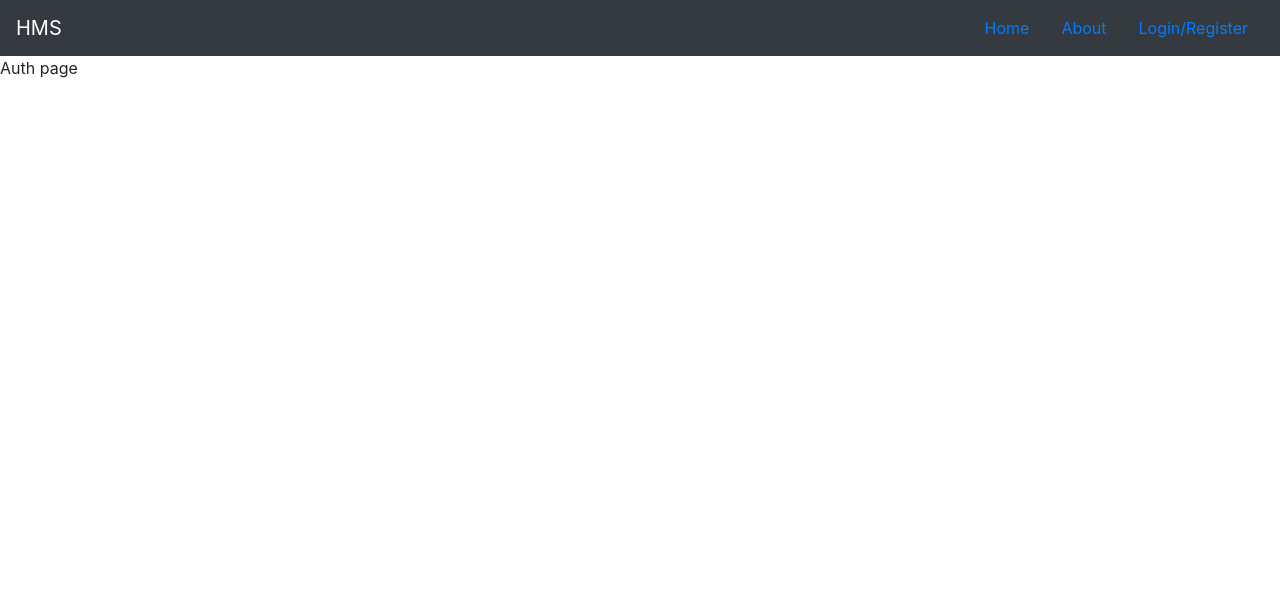
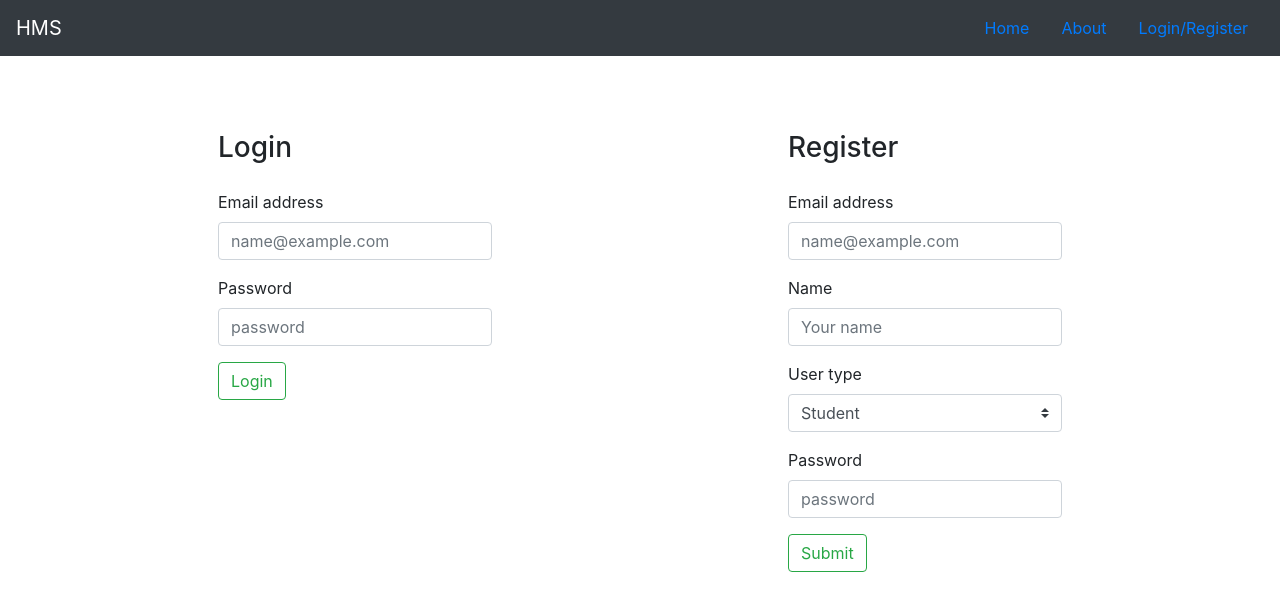
Before and after one commit to NikhilP99/hms, a React (Create React App) app in the folder client/: page /auth in a window 1280 px wide. Shown: the top 610 px of the page. Built offline with nearby package versions, Linux system fonts and the light colour scheme.

Commit message:
added home, about and auth pages

```diff
--- /dev/null
+++ b/client/src/components/Login/Login.js
@@ -0,0 +1,60 @@
+import React,{Component} from 'react'
+import Form from 'react-bootstrap/Form'
+import Button from 'react-bootstrap/Button'
+
+
+class Login extends Component {
+
+    state = {
+        email: "",
+        password: "",
+    }
+
+    onSubmit = () => {
+        let {email, password} = this.state
+
+        if(email.trim()!=="" && password.trim()!==""){
+            let user = {
+                email,
+                password
+            }
+
+            console.log(user)
+        }
+
+    }
+
+    passChange = (e) => {
+        this.setState({password: e.target.value})
+    }
+
+    emailChange = (e) => {
+        this.setState({email: e.target.value})
+    }
+
+
+    render(){
+        return(
+            <div>
+                <h3 style={{marginBottom:"25px"}}>Login</h3>
+
+                <Form>
+                <Form.Group controlId="exampleForm.ControlInput1">
+                    <Form.Label>Email address</Form.Label>
+                    <Form.Control type="email" placeholder="name@example.com" value={this.state.email} onChange={(e)=>{this.emailChange(e)}}/>
+                </Form.Group>
+
+                <Form.Group controlId="exampleForm.ControlInput1">
+                    <Form.Label>Password</Form.Label>
+                    <Form.Control type="password" placeholder="password" value={this.state.password} onChange={(e)=>{this.passChange(e)}} />
+                </Form.Group>
+                </Form>
+
+                <Button variant="outline-success" onClick={this.onSubmit}>Login</Button>
+            </div>
+        )
+    }
+}
+
+
+export default Login
--- /dev/null
+++ b/client/src/components/Register/Register.js
@@ -0,0 +1,80 @@
+import React,{Component} from 'react'
+import Form from 'react-bootstrap/Form'
+import Button from 'react-bootstrap/Button'
+
+class Register extends Component {
+
+    state = {
+        email: "",
+        userType: "Student",
+        password: "",
+        name: ""
+    }
+
+    passChange = (e) => {
+        this.setState({password: e.target.value})
+    }
+
+    emailChange = (e) => {
+        this.setState({email: e.target.value})
+    }
+
+    nameChange = (e) => {
+        this.setState({name: e.target.value})
+    }
+
+    onUserChange = (e) => {
+        this.setState({userType: e.target.value})
+    }
+
+    onSubmit = () => {
+        let {email,name,password,userType} = this.state
+
+        if(email.trim()!=="" && name.trim()!=="" && password.trim()!==""){
+            let user = {
+                email,
+                userType,
+                name,
+                password
+            }
+            console.log(user)
+        }
+    }
+
+    render(){
+        return(
+            <div>
+                <h3 style={{marginBottom:"25px"}}>Register</h3>
+
+                <Form>
+                <Form.Group controlId="exampleForm.ControlInput1">
+                    <Form.Label>Email address</Form.Label>
+                    <Form.Control type="email" placeholder="name@example.com" value={this.state.email} onChange={(e)=>{this.emailChange(e)}}/>
+                </Form.Group>
+                <Form.Group controlId="exampleForm.ControlInput1">
+                    <Form.Label>Name</Form.Label>
+                    <Form.Control type="text" placeholder="Your name" value={this.state.name} onChange={(e)=>{this.nameChange(e)}} />
+                </Form.Group>
+                <Form.Group controlId="exampleForm.SelectCustom">
+                    <Form.Label>User type</Form.Label>
+                    <Form.Control as="select" value={this.state.userType} onChange={(e)=>{this.onUserChange(e)}} custom>
+                    <option value="Student">Student</option>
+                    <option value="Admin">Admin</option>
+                    <option value="Hospital Official">Hospital Official</option>
+                    <option value="Doctor">Doctor</option>
+                    </Form.Control>
+                </Form.Group>
+                <Form.Group controlId="exampleForm.ControlInput1">
+                    <Form.Label>Password</Form.Label>
+                    <Form.Control type="password" placeholder="password" value={this.state.password} onChange={(e)=>{this.passChange(e)}} />
+                </Form.Group>
+                </Form>
+
+                <Button variant="outline-success" onClick={this.onSubmit}>Submit</Button>
+            </div>
+        )
+    }
+}
+
+
+export default Register
--- a/client/src/routes/about/About.js
+++ b/client/src/routes/about/About.js
@@ -1,11 +1,26 @@
 import React,{Component} from 'react'
+import Container from 'react-bootstrap/Container'
+import Row from 'react-bootstrap/Row'
+import Col from 'react-bootstrap/Col'
 
 class About extends Component {
     render(){
         return(
-            <div>
-                About page
-            </div>
+            <Container>
+                <Row className="heading-row">
+                    <Col sm={3}></Col>
+                    <Col sm={6} className="center"><h2>About the team</h2></Col>
+                    <Col sm={3}></Col>
+                </Row>
+                <Row className="heading-row">
+                    <Col sm={2}></Col>
+                    <Col sm={8} className="center">
+                        <p style={{textAlign:'center'}}>This is an open source project. Feel free to contribute {' '}
+                         <a href="https://github.com/NikhilP99/hms" target="blank">here</a></p>
+                    </Col>
+                    <Col sm={2}></Col>
+                </Row>
+            </Container>
         )
     }
 }
--- /dev/null
+++ b/client/src/routes/about/about.css
@@ -0,0 +1,8 @@
+.heading-row {
+    margin-top: 75px;
+}
+
+.center {
+    display: flex;
+    justify-content: center;
+}
--- a/client/src/routes/auth/Auth.js
+++ b/client/src/routes/auth/Auth.js
@@ -1,11 +1,26 @@
 import React,{Component} from 'react'
+import Container from 'react-bootstrap/Container'
+import Row from 'react-bootstrap/Row'
+import Col from 'react-bootstrap/Col'
+
+import Login from '../../components/Login/Login'
+import Register from '../../components/Register/Register'
+
+import './auth.css'
 
 class Auth extends Component {
     render(){
         return(
-            <div>
-                Auth page
-            </div>
+            <Container>
+                <Row className="upper">
+                    <Col sm={6} className="center">
+                        <Login />
+                    </Col>
+                    <Col sm={6} className="center">
+                        <Register />
+                    </Col>
+                </Row>
+            </Container>
         )
     }
 }
--- /dev/null
+++ b/client/src/routes/auth/auth.css
@@ -0,0 +1,8 @@
+.upper {
+    margin-top: 75px;
+}
+
+.center {
+    /* display: flex; */
+    justify-content: center;
+}
--- a/client/src/routes/home/Home.js
+++ b/client/src/routes/home/Home.js
@@ -1,11 +1,27 @@
 import React,{Component} from 'react'
+import Container from 'react-bootstrap/Container'
+import Row from 'react-bootstrap/Row'
+import Col from 'react-bootstrap/Col'
+
+import './home.css'
 
 class Home extends Component {
     render(){
         return(
-            <div>
-                Home page
-            </div>
+            <Container>
+                <Row className="heading-row">
+                    <Col sm={3}></Col>
+                    <Col sm={6} className="center"><h2>Hospital Management System</h2></Col>
+                    <Col sm={3}></Col>
+                </Row>
+                <Row className="heading-row">
+                    <Col sm={2}></Col>
+                    <Col sm={8} className="center">
+                        <p style={{textAlign:'center'}}>Lorem ipsum dolor sit amet, consectetur adipiscing elit, sed do eiusmod tempor incididunt ut labore et dolore magna aliqua. Ut enim ad minim veniam, quis nostrud exercitation ullamco laboris nisi ut aliquip ex ea commodo consequat. Duis aute irure dolor in reprehenderit in voluptate velit esse cillum dolore eu fugiat nulla pariatur. Excepteur sint occaecat cupidatat non proident, sunt in culpa qui officia deserunt mollit anim id est laborum.</p>
+                    </Col>
+                    <Col sm={2}></Col>
+                </Row>
+            </Container>
         )
     }
 }
--- /dev/null
+++ b/client/src/routes/home/home.css
@@ -0,0 +1,8 @@
+.heading-row {
+    margin-top: 75px;
+}
+
+.center {
+    display: flex;
+    justify-content: center;
+}
```
